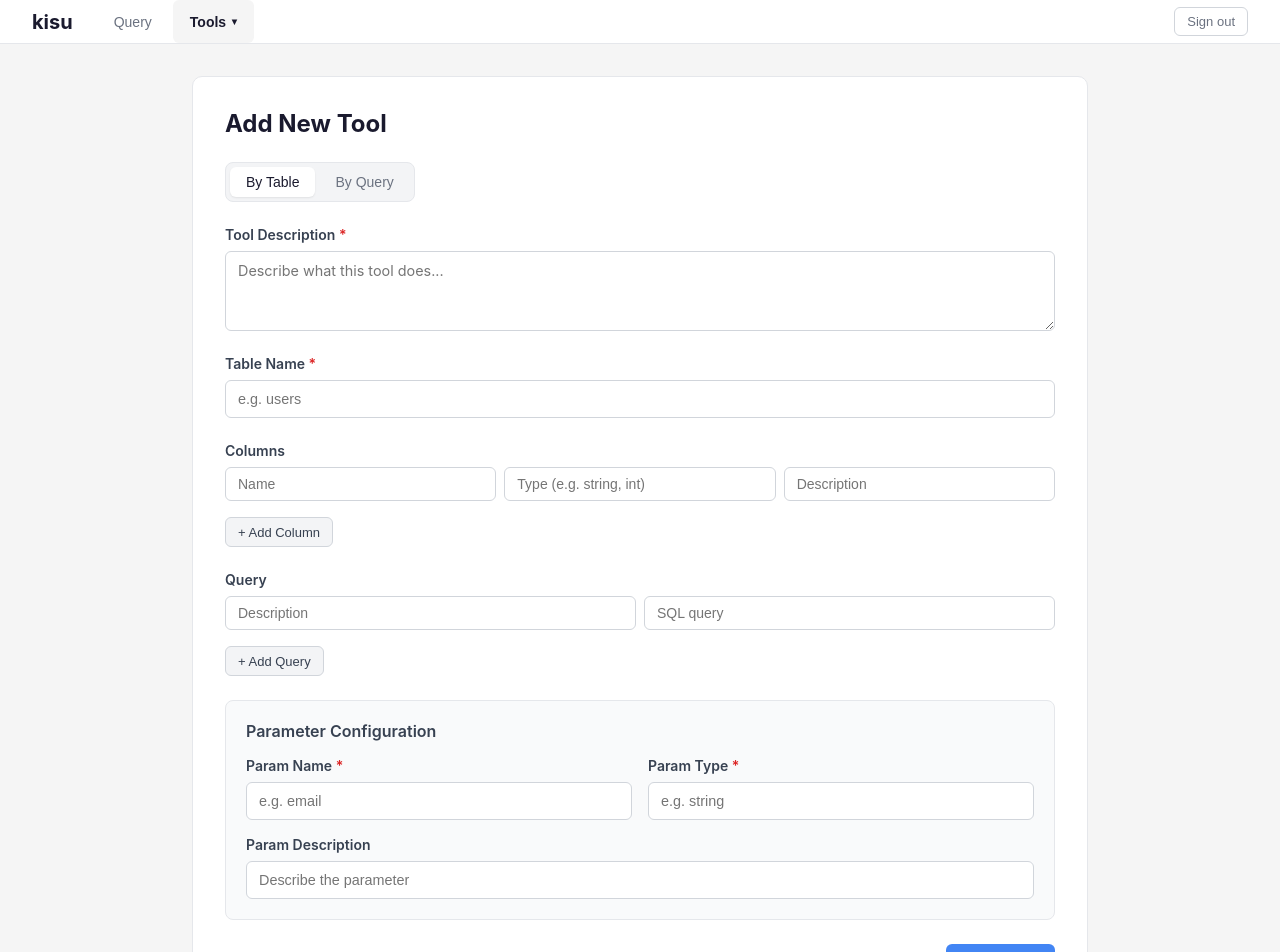
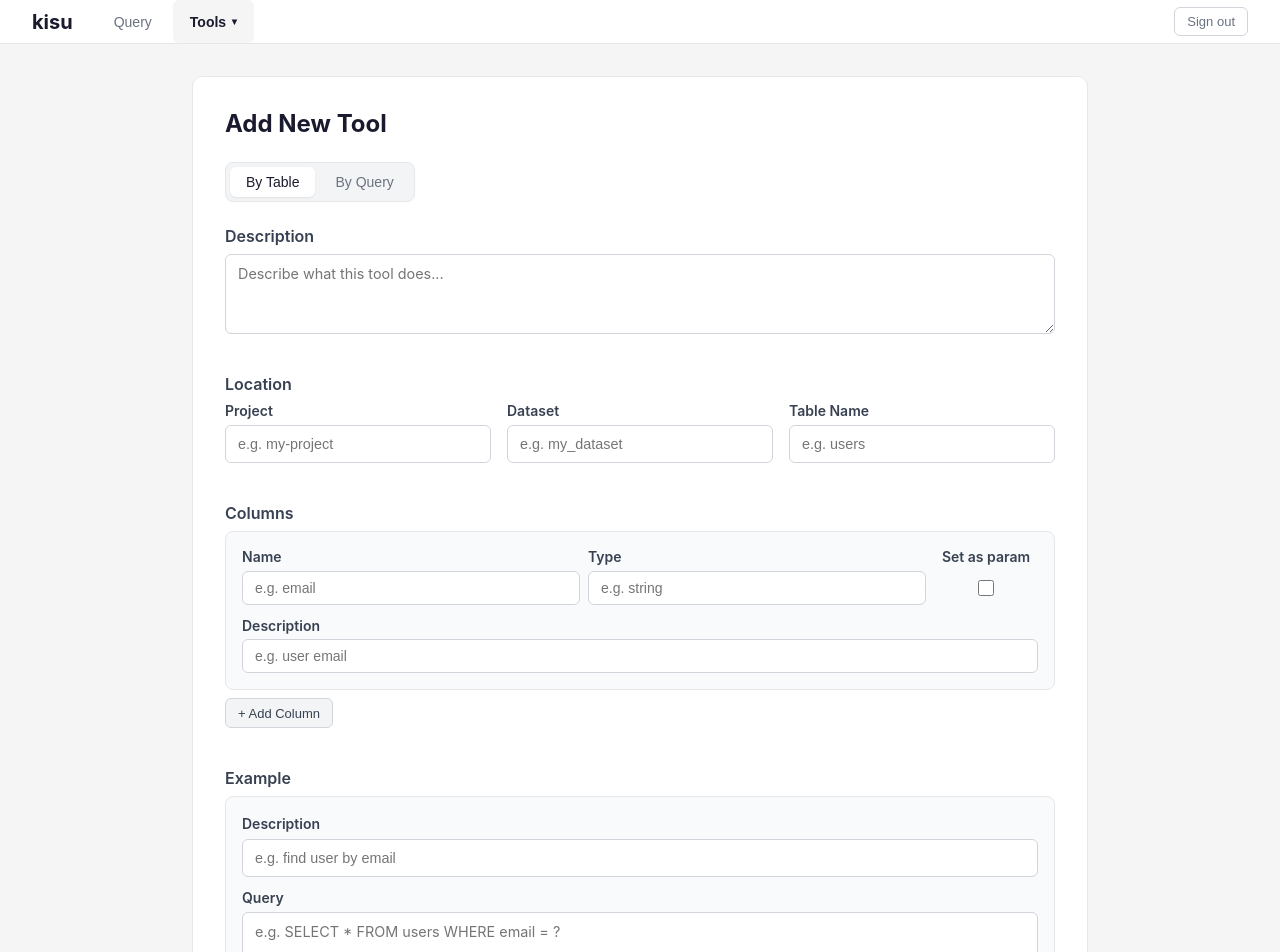
Before and after one commit to gatsu420/kisu-fe, a React (Vite) app: page /tool/add in a window 1280 px wide. Shown: the top 952 px of the page. Built offline with nearby package versions, Linux system fonts and the light colour scheme.

Commit message:
restructure add tool page

```diff
--- a/src/index.css
+++ b/src/index.css
@@ -14,3 +14,8 @@ body {
   color: #1a1a2e;
   background: #fafafa;
 }
+
+:root {
+  --remove-btn-size: 28px;
+  --param-col-w: 6.5rem;
+}
--- a/src/lib/api.ts
+++ b/src/lib/api.ts
@@ -33,6 +33,8 @@ export function toolTypeOf(tool: Tool): ToolType {
 
 export interface AddToolPayload {
   tool_description: string;
+  project: string;
+  dataset: string;
   table_name: string;
   columns: { name: string; type: string; description: string }[];
   type: ToolType;
@@ -76,6 +78,8 @@ export interface ToolQueryExample {
 
 export interface Tool {
   tool_description: string;
+  project: string;
+  dataset: string;
   table_name: string;
   columns: ToolColumn[];
   type: ToolType;
--- a/src/pages/AddTool.tsx
+++ b/src/pages/AddTool.tsx
@@ -17,12 +17,11 @@ interface Query {
 
 interface FormData {
   tool_description: string;
+  project: string;
+  dataset: string;
   table_name: string;
   columns: Column[];
   query: Query[];
-  param_name: string;
-  param_type: string;
-  param_description: string;
 }
 
 export default function AddTool() {
@@ -31,6 +30,8 @@ export default function AddTool() {
   const [loading, setLoading] = useState(false);
   const [success, setSuccess] = useState(false);
   const [error, setError] = useState<string | null>(null);
+  // Index of the column checked as Param. Its name becomes param_name.
+  const [paramIndex, setParamIndex] = useState<number | null>(null);
 
   const changeMode = (next: ToolType) => {
     setSuccess(false);
@@ -44,12 +45,11 @@ export default function AddTool() {
 
   const [formData, setFormData] = useState<FormData>({
     tool_description: "",
+    project: "",
+    dataset: "",
     table_name: "",
     columns: [{ name: "", type: "", description: "" }],
     query: [{ description: "", query: "" }],
-    param_name: "",
-    param_type: "",
-    param_description: "",
   });
 
   const handleInputChange = (
@@ -80,6 +80,14 @@ export default function AddTool() {
     if (formData.columns.length <= 1) return;
     const newColumns = formData.columns.filter((_, i) => i !== index);
     setFormData((prev) => ({ ...prev, columns: newColumns }));
+    if (paramIndex === index) setParamIndex(null);
+    else if (paramIndex !== null && index < paramIndex) {
+      setParamIndex(paramIndex - 1);
+    }
+  };
+
+  const toggleParam = (index: number, checked: boolean) => {
+    setParamIndex(checked ? index : null);
   };
 
   const handleQueryChange = (
@@ -111,19 +119,18 @@ export default function AddTool() {
     setSuccess(false);
 
     // Validate
-    const missingTableName =
-      mode === "table" && !formData.table_name.trim();
+    const missingTableName = mode === "table" && !formData.table_name.trim();
+    const paramColumn =
+      paramIndex !== null ? formData.columns[paramIndex] : undefined;
     if (
       !formData.tool_description.trim() ||
+      !formData.project.trim() ||
+      !formData.dataset.trim() ||
       missingTableName ||
-      !formData.param_name.trim() ||
-      !formData.param_type.trim()
+      !paramColumn ||
+      !paramColumn.name.trim()
     ) {
-      setError(
-        mode === "table"
-          ? "Please fill in all required fields"
-          : "Please fill in the tool description and parameter fields",
-      );
+      setError("Please fill in all required fields");
       return;
     }
 
@@ -131,25 +138,27 @@ export default function AddTool() {
     try {
       await addTool({
         tool_description: formData.tool_description,
+        project: formData.project,
+        dataset: formData.dataset,
         table_name: mode === "table" ? formData.table_name : "",
         columns: formData.columns,
         type: mode,
         examples: formData.query,
-        param_name: formData.param_name,
-        param_type: formData.param_type,
-        param_description: formData.param_description,
+        param_name: paramColumn.name.trim(),
+        param_type: "",
+        param_description: "",
       });
       setSuccess(true);
       // Reset form
       setFormData({
         tool_description: "",
+        project: "",
+        dataset: "",
         table_name: "",
         columns: [{ name: "", type: "", description: "" }],
         query: [{ description: "", query: "" }],
-        param_name: "",
-        param_type: "",
-        param_description: "",
       });
+      setParamIndex(null);
     } catch (e) {
       if (e instanceof Error && e.message === "unauthorized") {
         navigate("/login");
@@ -162,66 +171,107 @@ export default function AddTool() {
   };
 
   const queryForm = (
+    <div className={styles.section}>
+      <p className={styles.sectionHeader}>Example</p>
+      {mode === "table" ? (
+        <div className={styles.greyCardList}>
+          {formData.query.map((entry, index) => (
+            <div
+              key={index}
+              className={`${styles.greyCard} ${styles.exampleCard}`}
+            >
+              {formData.query.length > 1 && (
+                <button
+                  type="button"
+                  className={styles.removeBtn}
+                  onClick={() => removeQuery(index)}
+                >
+                  x
+                </button>
+              )}
               <div className={styles.formGroup}>
-      <label className={styles.label}>Query</label>
-      {mode === "query" && (
-        <p className={styles.hint}>
-          The query is the source of truth. It can involve a
-          join. No table name is needed.
-        </p>
-      )}
-      {formData.query.map((entry, index) => (
-        <div key={index} className={styles.arrayRow}>
+                <div className={styles.fieldHead}>
+                  <label className={styles.label}>Description</label>
+                </div>
                 <input
-            className={styles.arrayInput}
+                  className={styles.input}
                   type="text"
-            placeholder="Description"
+                  placeholder="e.g. find user by email"
                   value={entry.description}
                   onChange={(e) =>
                     handleQueryChange(index, "description", e.target.value)
                   }
                 />
-          <input
-            className={styles.arrayInput}
-            type="text"
-            placeholder="SQL query"
+              </div>
+              <div className={styles.formGroup}>
+                <label className={styles.label}>Query</label>
+                <textarea
+                  className={styles.textarea}
+                  placeholder="e.g. SELECT * FROM users WHERE email = ?"
                   value={entry.query}
+                  rows={3}
                   onChange={(e) =>
                     handleQueryChange(index, "query", e.target.value)
                   }
                 />
-          {mode === "table" && formData.query.length > 1 && (
-            <button
-              type="button"
-              className={styles.removeBtn}
-              onClick={() => removeQuery(index)}
-            >
-              ×
-            </button>
-          )}
+              </div>
             </div>
           ))}
+        </div>
+      ) : (
+        <>
+          <div className={styles.formGroup}>
+            <label className={styles.label}>Description</label>
+            <input
+              className={styles.input}
+              type="text"
+              placeholder="e.g. find user by email"
+              value={formData.query[0].description}
+              onChange={(e) =>
+                handleQueryChange(0, "description", e.target.value)
+              }
+            />
+          </div>
+          <div className={styles.formGroup}>
+            <label className={styles.label}>Query</label>
+            <textarea
+              className={styles.textarea}
+              placeholder="e.g. SELECT * FROM users WHERE email = ?"
+              value={formData.query[0].query}
+              rows={3}
+              onChange={(e) => handleQueryChange(0, "query", e.target.value)}
+            />
+          </div>
+        </>
+      )}
       {mode === "table" && (
-        <button
-          type="button"
-          className={styles.addBtn}
-          onClick={addQuery}
-        >
-          + Add Query
+        <button type="button" className={styles.addBtn} onClick={addQuery}>
+          + Add Example
         </button>
       )}
     </div>
   );
 
   const columnsForm = (
+    <div className={styles.section}>
+      <p className={styles.sectionHeader}>Columns</p>
+      <div className={styles.greyCardList}>
+        {formData.columns.map((col, index) => (
+          <div key={index} className={styles.greyCard}>
             <div className={styles.formGroup}>
-      <label className={styles.label}>Columns</label>
-      {formData.columns.map((col, index) => (
-        <div key={index} className={styles.arrayRow}>
+              <div className={styles.arrayRow}>
+                <span className={styles.arrayLabel}>Name</span>
+                <span className={styles.arrayLabel}>Type</span>
+                <span className={styles.arrayLabelFixed}>Set as param</span>
+                {formData.columns.length > 1 && (
+                  <span className={styles.removeSpacer} />
+                )}
+              </div>
+              <div className={styles.arrayRow}>
                 <input
                   className={styles.arrayInput}
                   type="text"
-            placeholder="Name"
+                  placeholder="e.g. email"
                   value={col.name}
                   onChange={(e) =>
                     handleColumnChange(index, "name", e.target.value)
@@ -230,37 +280,47 @@ export default function AddTool() {
                 <input
                   className={styles.arrayInput}
                   type="text"
-            placeholder="Type (e.g. string, int)"
+                  placeholder="e.g. string"
                   value={col.type}
                   onChange={(e) =>
                     handleColumnChange(index, "type", e.target.value)
                   }
                 />
+                <div className={styles.checkCol}>
                   <input
-            className={styles.arrayInput}
-            type="text"
-            placeholder="Description"
-            value={col.description}
-            onChange={(e) =>
-              handleColumnChange(index, "description", e.target.value)
-            }
+                    className={styles.check}
+                    type="checkbox"
+                    checked={paramIndex === index}
+                    onChange={(e) => toggleParam(index, e.target.checked)}
                   />
+                </div>
                 {formData.columns.length > 1 && (
                   <button
                     type="button"
                     className={styles.removeBtn}
                     onClick={() => removeColumn(index)}
                   >
-              ×
+                    x
                   </button>
                 )}
               </div>
+            </div>
+            <div className={styles.formGroup}>
+              <label className={styles.label}>Description</label>
+              <input
+                className={styles.arrayInput}
+                type="text"
+                placeholder="e.g. user email"
+                value={col.description}
+                onChange={(e) =>
+                  handleColumnChange(index, "description", e.target.value)
+                }
+              />
+            </div>
+          </div>
         ))}
-      <button
-        type="button"
-        className={styles.addBtn}
-        onClick={addColumn}
-      >
+      </div>
+      <button type="button" className={styles.addBtn} onClick={addColumn}>
         + Add Column
       </button>
     </div>
@@ -304,11 +364,10 @@ export default function AddTool() {
           {error && <div className={styles.error}>{error}</div>}
 
           <form onSubmit={handleSubmit} className={styles.form}>
-            {/* Tool Description */}
+            {/* Description */}
+            <div className={styles.section}>
+              <p className={styles.sectionHeader}>Description</p>
               <div className={styles.formGroup}>
-              <label className={styles.label}>
-                Tool Description <span className={styles.required}>*</span>
-              </label>
                 <textarea
                   className={styles.textarea}
                   placeholder="Describe what this tool does..."
@@ -317,13 +376,35 @@ export default function AddTool() {
                   rows={3}
                 />
               </div>
+            </div>
 
-            {/* Table Name */}
+            {/* Location */}
+            <div className={styles.section}>
+              <p className={styles.sectionHeader}>Location</p>
+              <div className={styles.formRow}>
+                <div className={styles.formGroup}>
+                  <label className={styles.label}>Project</label>
+                  <input
+                    className={styles.input}
+                    type="text"
+                    placeholder="e.g. my-project"
+                    value={formData.project}
+                    onChange={(e) => handleInputChange(e, "project")}
+                  />
+                </div>
+                <div className={styles.formGroup}>
+                  <label className={styles.label}>Dataset</label>
+                  <input
+                    className={styles.input}
+                    type="text"
+                    placeholder="e.g. my_dataset"
+                    value={formData.dataset}
+                    onChange={(e) => handleInputChange(e, "dataset")}
+                  />
+                </div>
                 {mode === "table" && (
                   <div className={styles.formGroup}>
-                <label className={styles.label}>
-                  Table Name <span className={styles.required}>*</span>
-                </label>
+                    <label className={styles.label}>Table Name</label>
                     <input
                       className={styles.input}
                       type="text"
@@ -333,51 +414,12 @@ export default function AddTool() {
                     />
                   </div>
                 )}
+              </div>
+            </div>
 
-            {/* Table tab: Columns first. Query tab: Query first. */}
+            {/* Table: Columns then Example. Query: Example then Columns. */}
             {mode === "table" ? columnsForm : queryForm}
             {mode === "table" ? queryForm : columnsForm}
-
-            {/* Param Section */}
-            <div className={styles.paramSection}>
-              <h3 className={styles.paramTitle}>Parameter Configuration</h3>
-              <div className={styles.paramRow}>
-                <div className={styles.formGroup}>
-                  <label className={styles.label}>
-                    Param Name <span className={styles.required}>*</span>
-                  </label>
-                  <input
-                    className={styles.input}
-                    type="text"
-                    placeholder="e.g. email"
-                    value={formData.param_name}
-                    onChange={(e) => handleInputChange(e, "param_name")}
-                  />
-                </div>
-                <div className={styles.formGroup}>
-                  <label className={styles.label}>
-                    Param Type <span className={styles.required}>*</span>
-                  </label>
-                  <input
-                    className={styles.input}
-                    type="text"
-                    placeholder="e.g. string"
-                    value={formData.param_type}
-                    onChange={(e) => handleInputChange(e, "param_type")}
-                  />
-                </div>
-              </div>
-              <div className={`${styles.formGroup} ${styles.paramDescription}`}>
-                <label className={styles.label}>Param Description</label>
-                <input
-                  className={styles.input}
-                  type="text"
-                  placeholder="Describe the parameter"
-                  value={formData.param_description}
-                  onChange={(e) => handleInputChange(e, "param_description")}
-                />
-              </div>
-            </div>
 
             {/* Submit */}
             <button
--- a/src/pages/ListTool.tsx
+++ b/src/pages/ListTool.tsx
@@ -51,7 +51,7 @@ export default function ListTool() {
 
       <main className={styles.main}>
         <div className={styles.card}>
-          <h2 className={styles.cardTitle}>List Tool</h2>
+          <h2 className={styles.cardTitle}>List Tools</h2>
 
           <div className={styles.tabs}>
             <button
@@ -80,8 +80,7 @@ export default function ListTool() {
 
           {!loading && !error && visibleTool.length === 0 && (
             <p className={styles.emptyState}>
-              No {mode === "query" ? "query" : "table"} tool yet. Add one
-              from the Add Tool page.
+              No tool yet. Add one from the Add Tool page.
             </p>
           )}
 
--- a/src/pages/Tool.module.css
+++ b/src/pages/Tool.module.css
@@ -1,3 +1,5 @@
+/* ===== Layout ===== */
+
 .page {
   min-height: 100vh;
   background: #f5f5f5;
@@ -33,6 +35,8 @@
   margin: 0;
 }
 
+/* ===== Tabs ===== */
+
 .tabs {
   display: flex;
   gap: 0.25rem;
@@ -52,7 +56,9 @@
   border: none;
   border-radius: 6px;
   cursor: pointer;
-  transition: background 0.15s, color 0.15s;
+  transition:
+    background 0.15s,
+    color 0.15s;
 }
 
 .tab:hover {
@@ -65,54 +71,81 @@
   box-shadow: 0 1px 2px rgba(0, 0, 0, 0.08);
 }
 
-.hint {
-  font-size: 0.8125rem;
-  color: #6b7280;
-  margin: 0;
-}
+/* ===== Messages ===== */
 
-.cardDescription {
-  font-size: 0.9rem;
-  color: #6b7280;
-  margin: 0 0 1.5rem 0;
-}
-
-.success {
-  background: #d1fae5;
-  color: #065f46;
+.banner {
   padding: 0.75rem 1rem;
   border-radius: 6px;
   font-size: 0.875rem;
 }
 
+.success {
+  composes: banner;
+  background: #d1fae5;
+  color: #065f46;
+}
+
 .error {
+  composes: banner;
   background: #fee2e2;
   color: #dc2626;
-  padding: 0.75rem 1rem;
-  border-radius: 6px;
-  font-size: 0.875rem;
 }
+
+.emptyState {
+  font-size: 0.9rem;
+  color: #6b7280;
+  margin: 0;
+}
+
+/* ===== Form structure ===== */
 
 .form {
   display: flex;
   flex-direction: column;
-  gap: 1.5rem;
+  gap: 2.5rem;
+}
+
+.section {
+  display: flex;
+  flex-direction: column;
+  gap: 0.5rem;
+}
+
+.sectionHeader {
+  font-size: 1rem;
+  font-weight: 600;
+  color: #374151;
+  margin: 0;
 }
 
 .formGroup {
   display: flex;
   flex-direction: column;
-  gap: 0.5rem;
+  gap: 0.35rem;
 }
+
+.formRow {
+  display: flex;
+  gap: 1rem;
+}
+
+.formRow .formGroup {
+  flex: 1;
+}
+
+.fieldHead {
+  display: flex;
+  justify-content: space-between;
+  align-items: center;
+  height: 1.3rem;
+}
+
+/* ===== Fields ===== */
 
 .label {
   font-size: 0.875rem;
   font-weight: 600;
   color: #374151;
-}
-
-.required {
-  color: #dc2626;
 }
 
 .input {
@@ -129,41 +162,94 @@
 }
 
 .textarea {
-  padding: 0.625rem 0.75rem;
-  font-size: 0.9rem;
-  border: 1px solid #d1d5db;
-  border-radius: 6px;
-  outline: none;
-  transition: border-color 0.15s;
+  composes: input;
   resize: vertical;
   min-height: 5rem;
   font-family: inherit;
 }
 
-.textarea:focus {
-  border-color: #4285f4;
+.arrayInput {
+  composes: input;
+  flex: 1;
+  padding: 0.5rem 0.75rem;
+  font-size: 0.875rem;
 }
+
+/* ===== Repeatable rows ===== */
 
 .arrayRow {
   display: flex;
   gap: 0.5rem;
   align-items: center;
-  margin-bottom: 0.5rem;
 }
 
-.arrayInput {
+.arrayLabel {
+  composes: label;
   flex: 1;
-  padding: 0.5rem 0.75rem;
-  font-size: 0.875rem;
-  border: 1px solid #d1d5db;
-  border-radius: 6px;
-  outline: none;
-  transition: border-color 0.15s;
+  min-width: 0;
 }
 
-.arrayInput:focus {
-  border-color: #4285f4;
+.arrayLabelFixed {
+  composes: label;
+  width: var(--param-col-w);
+  flex-shrink: 0;
+  text-align: center;
 }
+
+.removeSpacer {
+  width: var(--remove-btn-size);
+  flex-shrink: 0;
+}
+
+.checkCol {
+  width: var(--param-col-w);
+  flex-shrink: 0;
+  display: flex;
+  align-items: center;
+  justify-content: center;
+}
+
+.check {
+  width: 1rem;
+  height: 1rem;
+  flex-shrink: 0;
+  accent-color: #4285f4;
+  cursor: pointer;
+}
+
+/* ===== Grey cards ===== */
+
+.greyCardList {
+  display: flex;
+  flex-direction: column;
+  gap: 1rem;
+}
+
+.greyCard {
+  background: #f9fafb;
+  padding: 1rem;
+  border: 1px solid #e5e7eb;
+  border-radius: 8px;
+  display: flex;
+  flex-direction: column;
+  gap: 0.75rem;
+}
+
+/* Example card: remove button floats in the band between the card
+   top border and the Description input:
+   1rem padding + 1.3rem label row + 0.35rem gap = 2.65rem band. */
+.exampleCard {
+  position: relative;
+}
+
+.exampleCard .removeBtn {
+  position: absolute;
+  right: 1rem;
+  top: 1.2rem;
+  transform: translateY(-50%);
+}
+
+/* ===== Buttons ===== */
 
 .addBtn {
   align-self: flex-start;
@@ -183,8 +269,8 @@
 }
 
 .removeBtn {
-  width: 28px;
-  height: 28px;
+  width: var(--remove-btn-size);
+  height: var(--remove-btn-size);
   display: flex;
   align-items: center;
   justify-content: center;
@@ -195,6 +281,7 @@
   color: #dc2626;
   font-size: 1.25rem;
   font-weight: 500;
+  padding-bottom: 0.25rem;
   transition: background 0.15s;
 }
 
@@ -202,38 +289,29 @@
   background: #fecaca;
 }
 
-.paramSection {
-  background: #f9fafb;
-  padding: 1.25rem;
-  border-radius: 8px;
-  border: 1px solid #e5e7eb;
+.submitBtn {
+  align-self: flex-end;
+  padding: 0.75rem 1.5rem;
+  font-size: 0.9rem;
+  font-weight: 600;
+  background: #4285f4;
+  color: white;
+  border: none;
+  border-radius: 6px;
+  cursor: pointer;
+  transition: opacity 0.15s;
 }
 
-.paramTitle {
-  font-size: 1rem;
-  font-weight: 600;
-  color: #374151;
-  margin: 0 0 1rem 0;
+.submitBtn:hover:not(:disabled) {
+  opacity: 0.9;
 }
 
-.paramRow {
-  display: flex;
-  gap: 1rem;
+.submitBtn:disabled {
+  opacity: 0.5;
+  cursor: not-allowed;
 }
 
-.paramRow .formGroup {
-  flex: 1;
-}
-
-.paramDescription {
-  margin-top: 1rem;
-}
-
-.emptyState {
-  font-size: 0.9rem;
-  color: #6b7280;
-  margin: 0;
-}
+/* ===== List Tool page ===== */
 
 .toolList {
   display: flex;
@@ -360,25 +438,3 @@
   white-space: pre-wrap;
   word-break: break-word;
 }
-
-.submitBtn {
-  align-self: flex-end;
-  padding: 0.75rem 1.5rem;
-  font-size: 0.9rem;
-  font-weight: 600;
-  background: #4285f4;
-  color: white;
-  border: none;
-  border-radius: 6px;
-  cursor: pointer;
-  transition: opacity 0.15s;
-}
-
-.submitBtn:hover:not(:disabled) {
-  opacity: 0.9;
-}
-
-.submitBtn:disabled {
-  opacity: 0.5;
-  cursor: not-allowed;
-}
```
Lines whose indentation alone changed are shown as unchanged.
